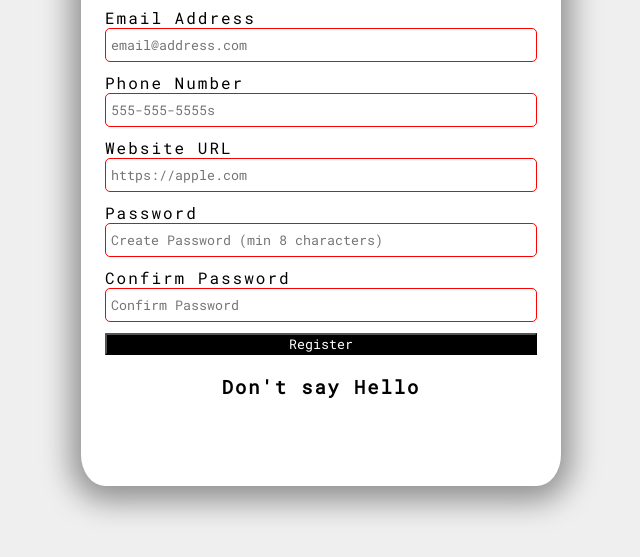
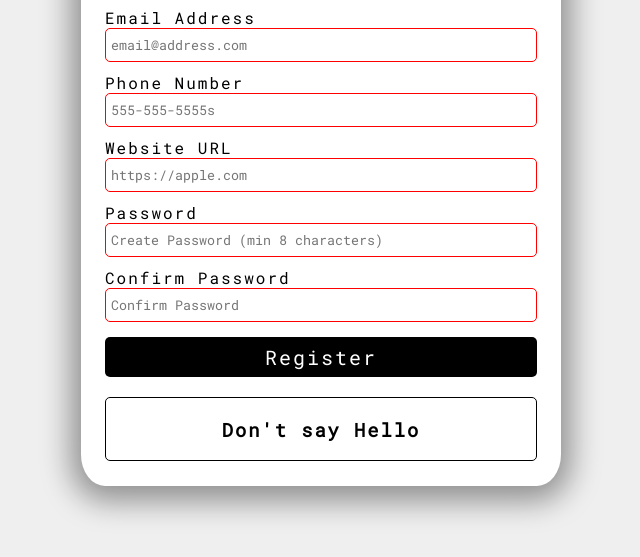
Before and after one commit to bmmukhridin/JavaScript-20-Projects, a plain HTML site: page Form Validation/index.html in a window 1280 px wide. Shown: the part 237-794 px from the top of the page, without its empty margins (319-959 px from the left). Drawn offline with Linux system fonts and the light colour scheme.

Commit message:
added-new-style-button

```diff
--- a/Form Validation/style.css
+++ b/Form Validation/style.css
@@ -64,5 +64,26 @@ button{
     color: white;
     background-color: black;
     width: 100%;
+    height: 40px;
+    outline: none;
+    border: none;
+    border-radius: 5px;
+    font-size: 20px;
+    margin-top: 5px;
+    letter-spacing: 2px;
+}
 
+button:hover{
+    filter: brightness(200%);
+    background: rgb(28, 28, 28);
 }
+
+.message-container{
+    border: 1px solid black;
+    border-radius: 5px;
+    width: 90%;
+    display: flex;
+    justify-content: center;
+    margin-top: 20px;
+    color: black;
+}
```
